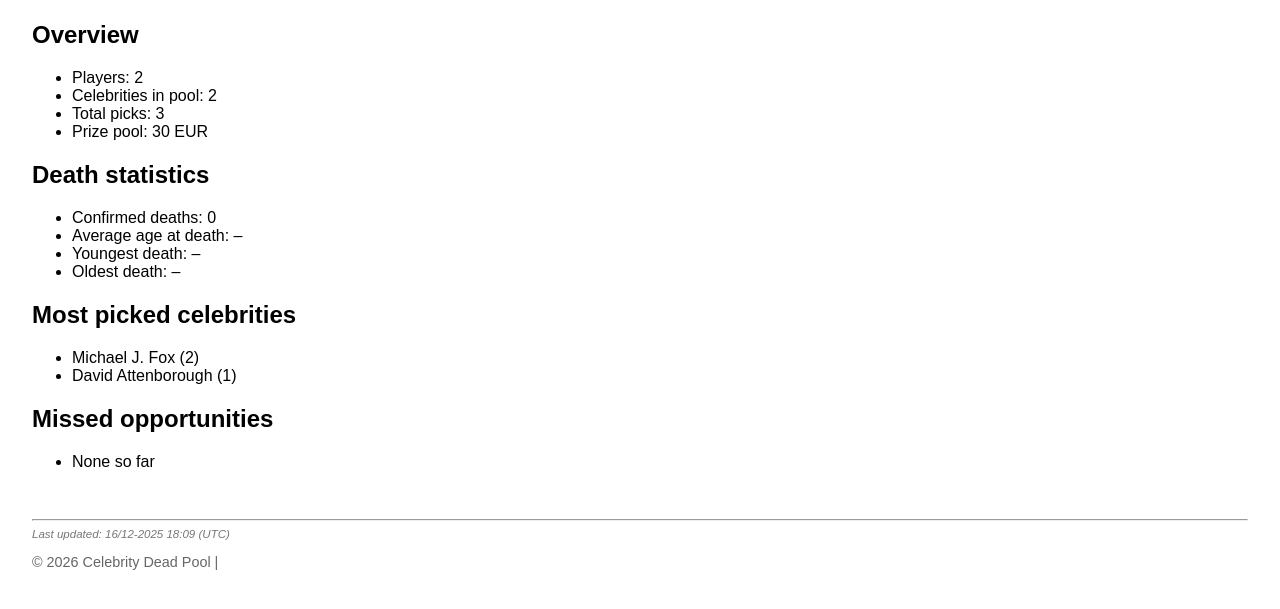
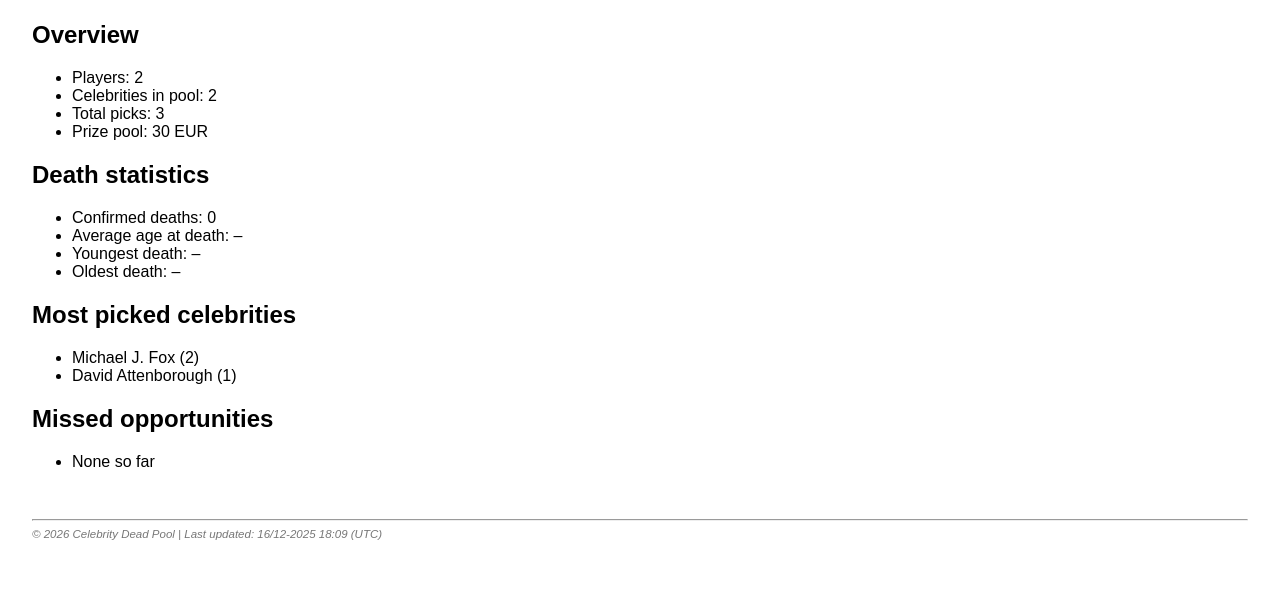
Before and after one commit to Flying-Moe/CDP2026, a plain HTML site: page stats.html in a window 1280 px wide. Shown: the part 111-720 px from the top of the page. Drawn offline with Linux system fonts and the light colour scheme.

Commit message:
Update stats.html

```diff
--- a/stats.html
+++ b/stats.html
@@ -22,14 +22,13 @@
 
 <footer>
   <hr />
-    <p id="build-info" class="build-info"></p>
-    <p>
+  <p id="build-info" class="build-info">
     © 2026 Celebrity Dead Pool |
   </p>
 </footer>
 
+<script src="common.js"></script>
 <script src="stats.js"></script>
-  <script src="common.js"></script>
 
 </body>
 </html>
```
Lines whose indentation alone changed are shown as unchanged.
